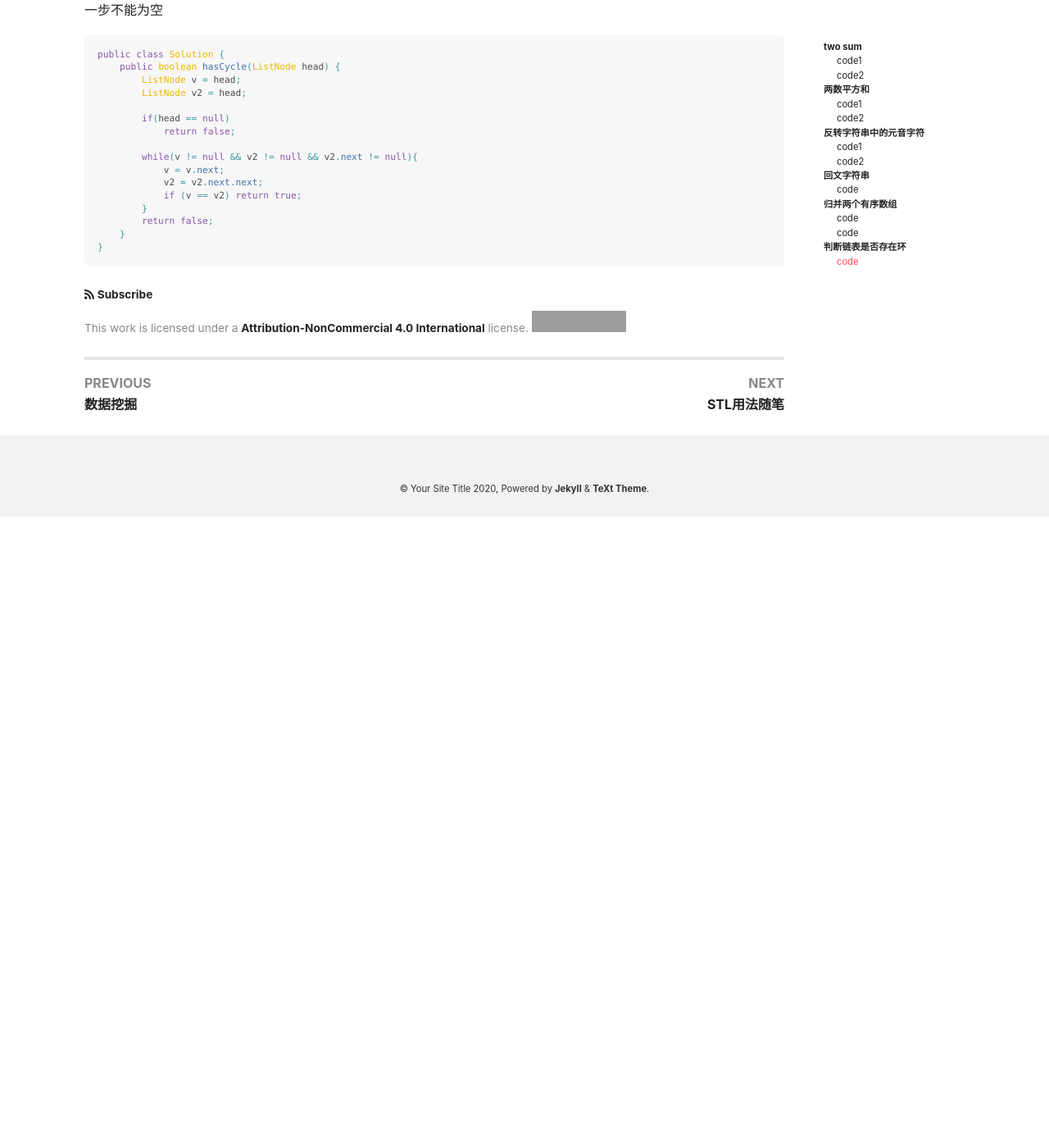
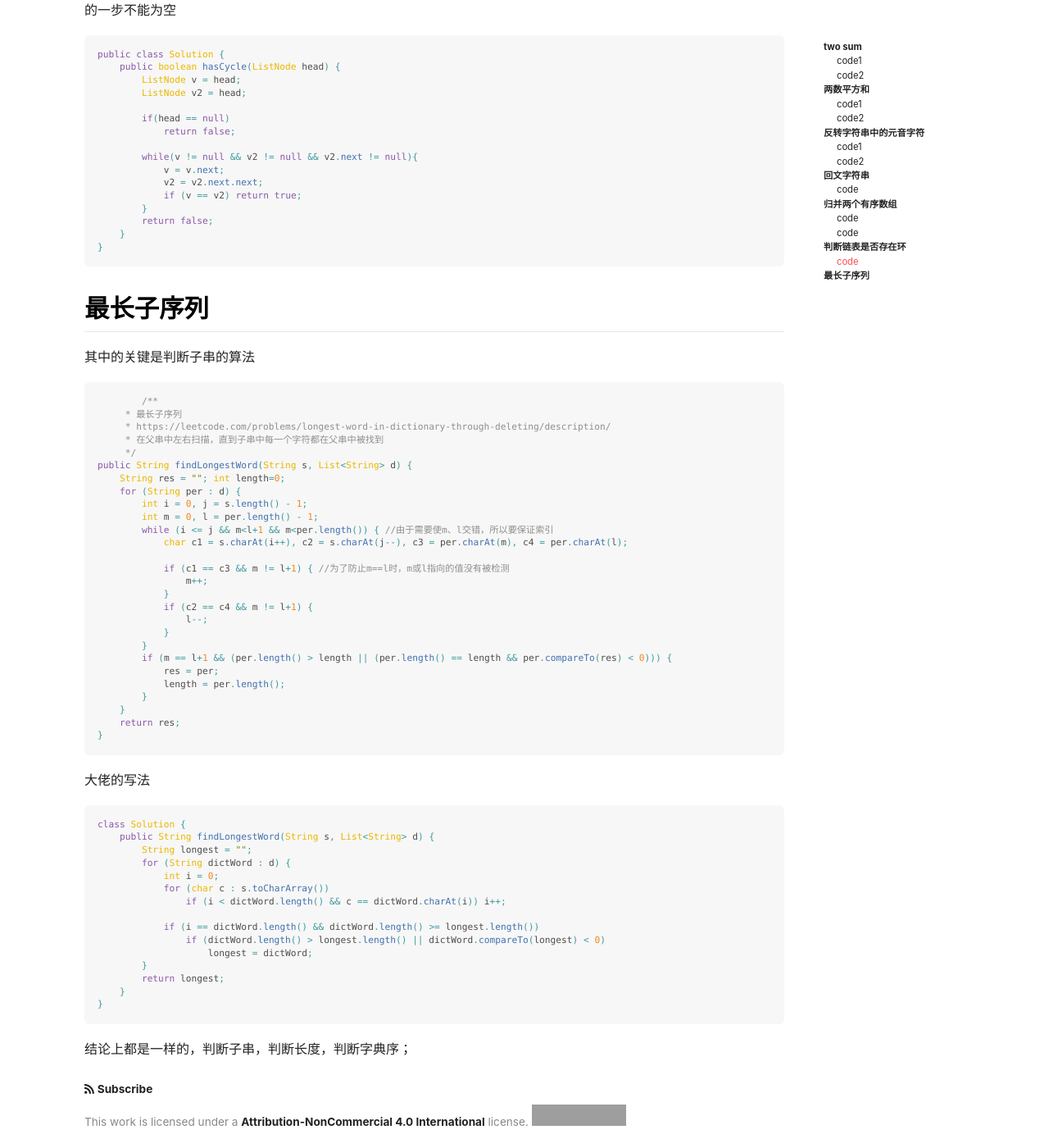
Before and after one commit to VWmin/VWmin.github.io, a Jekyll site: the page built from _posts/2020-03-13-Leetcode 双指针.md, in a window 1280 px wide and 1400 px high, scrolled down 4967 px. Shown: the whole window at 82% size. Built offline with Jekyll 4.4.1, drawn with Linux system fonts in a browser that asks for light colours; nearby versions of some CDN libraries; before the commit the page ends 5597 px from its top, so only the background shows below that; some of the changed text lies outside the part shown; grey boxes are pictures that could not be loaded.

Commit message:
更新LeetCode

````diff
--- a/_posts/2020-03-13-Leetcode.md
+++ b/_posts/2020-03-13-Leetcode 双指针.md
@@ -96,7 +96,7 @@ public:
 
 ### code1
 
-搜索成对出现的元音
+从首部和尾部向内搜索成对出现的元音交换
 
 ```java
 public static String reverseVowels(String s){
@@ -184,7 +184,7 @@ class Solution {
 
 ### code
 
-正面写
+正面写，顺着比较大小挨个放
 
 ```java
 class Solution {
@@ -212,7 +212,7 @@ class Solution {
 
 ### code
 
-倒过来写
+倒过来写，从数组的尾部开始填。因为正着写不新建数组的话有一个缺点就是插入元素会产生覆盖
 
 ```java
 int i = m - 1;
@@ -232,7 +232,7 @@ while (j>-1)
 
 跑的人比走的人快，超圈
 
-关于空指针的问题，首先head不能为空，然后正在俩人不能为空（同时验证走的下一步不是空的），跨两步的人中间跨的一步不能为空
+关于空指针的问题，首先head不能为空，然后正在的俩人不能为空（同时验证走的下一步不是空的），跨两步的人中间跨的一步不能为空
 
 ```java
 public class Solution {
@@ -252,3 +252,59 @@ public class Solution {
     }
 }
 ```
+
+## 最长子序列
+
+其中的关键是判断子串的算法
+
+```java
+ 	/**
+     * 最长子序列
+     * https://leetcode.com/problems/longest-word-in-dictionary-through-deleting/description/
+     * 在父串中左右扫描，直到子串中每一个字符都在父串中被找到
+     */
+public String findLongestWord(String s, List<String> d) {
+    String res = ""; int length=0;
+    for (String per : d) {
+        int i = 0, j = s.length() - 1;
+        int m = 0, l = per.length() - 1;
+        while (i <= j && m<l+1 && m<per.length()) { //由于需要使m、l交错，所以要保证索引
+            char c1 = s.charAt(i++), c2 = s.charAt(j--), c3 = per.charAt(m), c4 = per.charAt(l);
+
+            if (c1 == c3 && m != l+1) { //为了防止m==l时，m或l指向的值没有被检测
+                m++;
+            }
+            if (c2 == c4 && m != l+1) {
+                l--;
+            }
+        }
+        if (m == l+1 && (per.length() > length || (per.length() == length && per.compareTo(res) < 0))) {
+            res = per;
+            length = per.length();
+        }
+    }
+    return res;
+}
+```
+
+大佬的写法
+
+```java
+class Solution {
+    public String findLongestWord(String s, List<String> d) {
+        String longest = "";
+        for (String dictWord : d) {
+            int i = 0;
+            for (char c : s.toCharArray())
+                if (i < dictWord.length() && c == dictWord.charAt(i)) i++;
+
+            if (i == dictWord.length() && dictWord.length() >= longest.length())
+                if (dictWord.length() > longest.length() || dictWord.compareTo(longest) < 0)
+                    longest = dictWord;
+        }
+        return longest;
+    }
+}
+```
+
+结论上都是一样的，判断子串，判断长度，判断字典序；
````
Also changed, not shown: _posts/2020-03-17-中国近现代史纲要.md (+63 -4 lines), _posts/2020-05-14-Leetcode-排序.md (added, +39 -0 lines).
